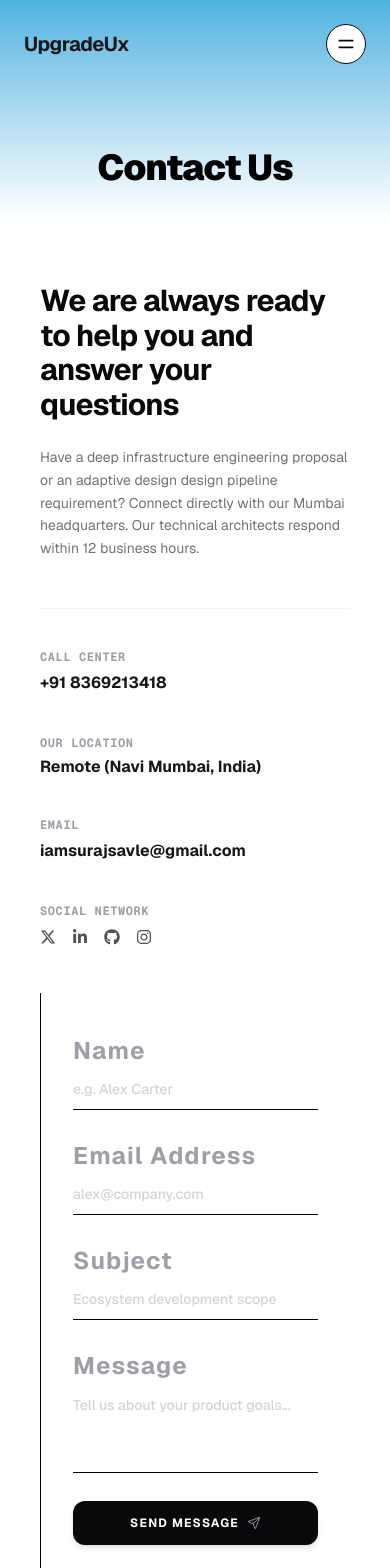
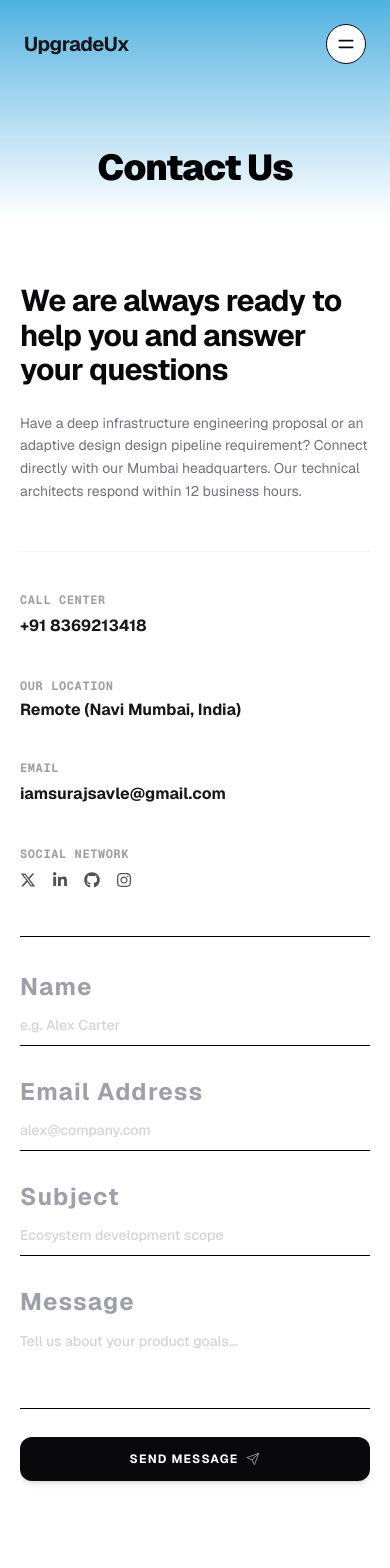
Before and after one commit to suraj-savle/studio, a Next.js app: page /contact in a window 390 px wide. Shown: the top 1568 px of the page. Built offline with nearby package versions, Linux system fonts and the light colour scheme; grey boxes are pictures that could not be loaded.

Commit message:
improve contact page

```diff
--- a/src/app/contact/page.tsx
+++ b/src/app/contact/page.tsx
@@ -31,7 +31,7 @@ export default function ContactPage() {
         </div>
 
         {/* 2. MIDDLE TWO-COLUMN GRID INTERACTION LAYER */}
-        <div className="grid grid-cols-1 lg:grid-cols-12 gap-12 lg:gap-16 items-start mb-16 sm:mb-24 mx-10">
+        <div className="grid grid-cols-1 lg:grid-cols-12 gap-12 lg:gap-16 items-start mb-16 sm:mb-24 mx-5 sm:mx-10">
           {/* LEFT PANEL: CONTENT STRIP & METADATA GRID */}
           <div className="lg:col-span-7 flex flex-col justify-between h-full">
             <div>
@@ -121,7 +121,7 @@ export default function ContactPage() {
           </div>
 
           {/* RIGHT PANEL: PREMIUM FLOATING INPUT FORM CARD */}
-          <div className="lg:col-span-5 bg-white border-l p-8 sm:p-10  relative overflow-hidden group/card">
+          <div className="lg:col-span-5 bg-white border-t md:border-t-0 md:border-l py-6 sm:p-10 relative overflow-hidden group/card">
             {/* Success Overlay with premium backdrop-blur styling */}
             {submitted && (
               <div className="absolute inset-0 bg-white/80 backdrop-blur-md rounded-[32px] z-20 flex flex-col items-center justify-center text-center p-6 transition-all duration-300 animate-in fade-in zoom-in-95">
```
